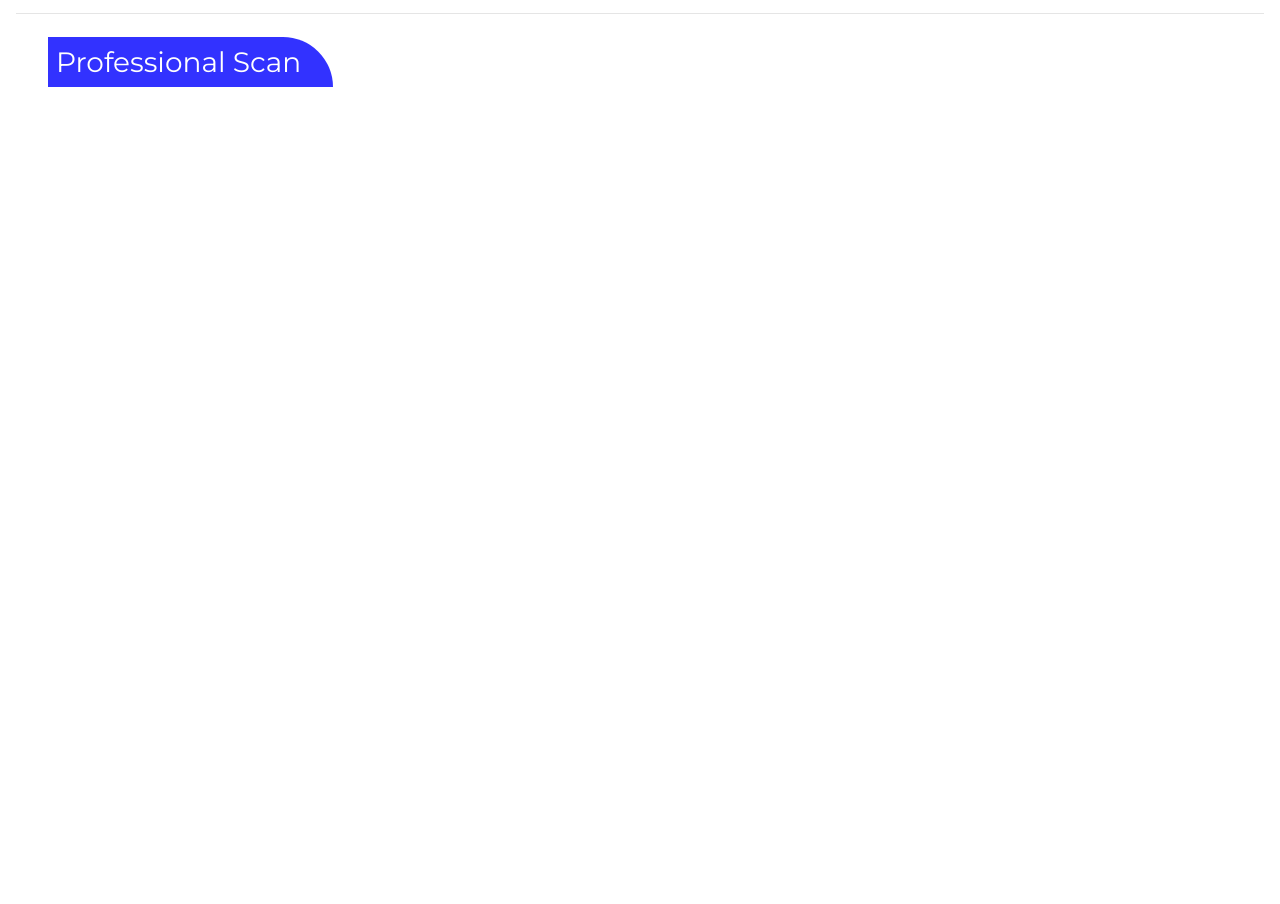
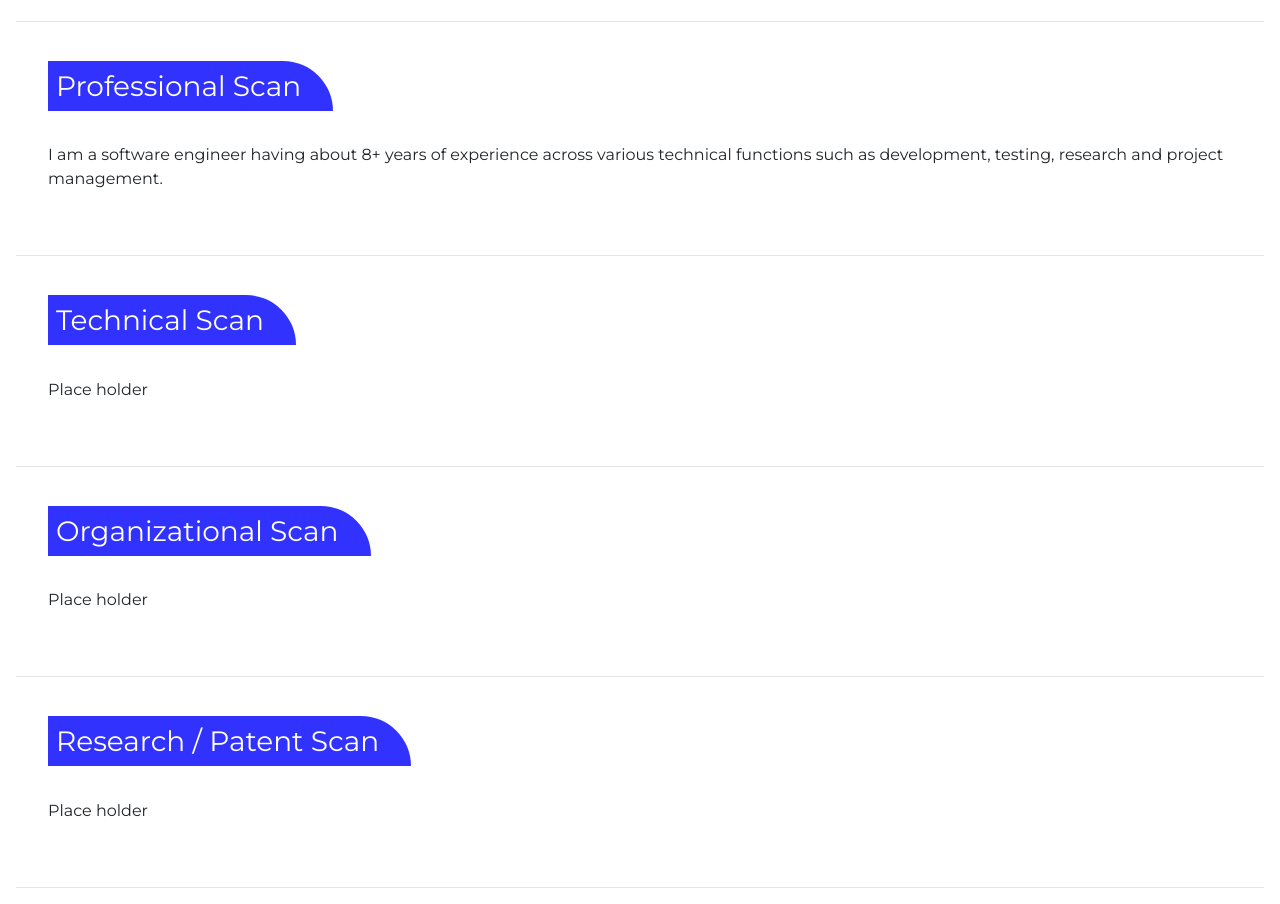
Before and after one commit to spsingh11/SPSblogs, a plain HTML site: page index.html in a window 1280 px wide. Shown: the part 559-1463 px from the top of the page. Before the commit the page ends 800 px from the top, so only its background shows below. Drawn offline with Linux system fonts and the light colour scheme.

Commit message:
Fixed the floating header bug and created Scan sections

```diff
--- a/index.html
+++ b/index.html
@@ -58,7 +58,35 @@
 
     <section class="sectionHeader">
         <h3><span>Professional Scan</span></h3>
+        <p>I am a software engineer having about 8+ years of experience across various technical functions such as development, testing, research and project management.</p>
+    </section>
+    <hr>
 
+
+    <section class="sectionHeader">
+        <h3><span>Technical Scan</span></h3>
+        <p>Place holder</p>
     </section>
+    <hr>
+
+
+
+    <section class="sectionHeader">
+        <h3><span>Organizational Scan</span></h3>
+        <p>Place holder</p>
+    </section>
+    <hr>
+
+
+
+    <section class="sectionHeader">
+        <h3><span>Research / Patent Scan</span></h3>
+        <p>Place holder</p>
+    </section>
+    <hr>
+
+
+
+
 </body>
 </html>
--- a/resources/style/style.css
+++ b/resources/style/style.css
@@ -14,6 +14,10 @@ hr{
     margin: 0rem 0rem;
 }
 
+.headerNavBar{
+    background-color: white;
+    padding-top: 0.5rem;
+}
 .headerNavBarLogo{
     height: 3rem;
 }
@@ -54,7 +58,7 @@ a:hover {
 }
 
 .sectionHeader{
-    padding: 2rem;
+    padding: 3rem 2rem;
 }
 
 .sectionHeader span{
@@ -65,3 +69,7 @@ a:hover {
     border-top-right-radius: 50px;
     opacity: 0.8;
 }
+
+.sectionHeader p{
+    padding-top: 2rem;
+}
```
